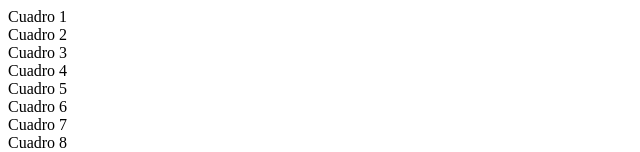
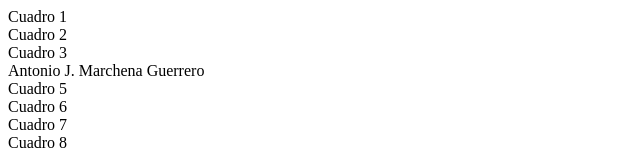
Before and after one commit to AJMG-95/examen-mgaj, a plain HTML site: page index.html in a window 1280 px wide. Shown: the top 152 px of the page, without its empty margins (0-640 px from the left). Drawn offline with Linux system fonts and the light colour scheme.

Commit message:
He puesto el nombre Antonio J. Marchena Guerrero en el cuadro 4. Añadido el profesor

```diff
--- a/index.html
+++ b/index.html
@@ -11,7 +11,7 @@
         <div class="col-6 bg-danger">Cuadro 1</div>
         <div class="col-6 bg-danger">Cuadro 2</div>
         <div class="col-6 bg-danger">Cuadro 3</div>
-        <div class="col-6 bg-danger">Cuadro 4</div>
+        <div class="col-6 bg-danger">Antonio J. Marchena Guerrero</div>
     </div>
     <div class="row">
         <div class="col-6 bg-danger">Cuadro 5</div>
```
Also changed, not shown: 1 other file.
